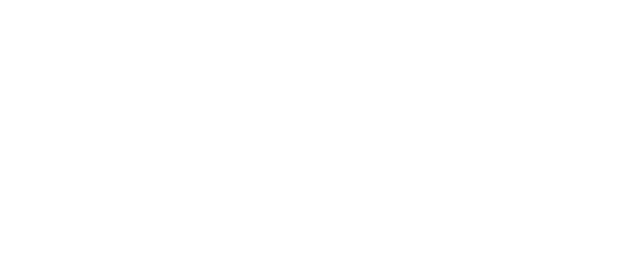
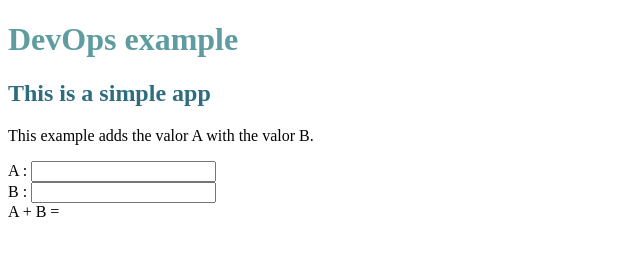
Before and after one commit to DaniAlCri/DevOpsExample, a plain HTML site: page AddWebpage.html in a window 1280 px wide. Shown: the whole page, without its empty margins (0-640 px from the left). Drawn offline with Linux system fonts and the light colour scheme.

Commit message:
Actualización de scripts
Se han actualizado AddWebpage.html y script.js para que funcionen como ejemplofinal.html

```diff
--- a/AddWebpage.html
+++ b/AddWebpage.html
@@ -3,10 +3,10 @@
 	<!--
     script de javascript que permita sumar los valores
     id="aValue" e id="bValue" para almacenarlos en id="value"
-    El script se llamará "add"
-	<script>
-	</script>
+    El script se llama "script.js"
 	-->
+	<script type="text/javascript" src="script.js"></script>
+
 	<body>
 		<!--
       Explicación de la página y título: "DevOps example"
@@ -16,5 +16,22 @@
       Añadir dos cuadros de texto y un botón para activar el
       el script "add".
 		-->
+		<h1 style="color: #5e9ca0;">DevOps example</h1>
+		<h2 style="color: #2e6c80;">This is a simple app</h2>
+		<p>This example adds the valor A with the valor B.</p>
+
+		<form oninput="add(aValue, bValue)">
+			A :
+			<input type="number" id="aValue" name="TextBox1">
+			<br>
+			B :
+			<input type="number" id="bValue" name="TextBox2">
+			<br>
+			A + B =
+			<output type="number" id="result" name="output">
+			<br>
+		</form>
+
+
 	</body>
 </html>
--- a/script.js
+++ b/script.js
@@ -1,5 +1,9 @@
 function add(a, b) {
 	var result
-	return result = a + b;
+
+			a = parseInt(document.getElementById("aValue").value);
+			b = parseInt(document.getElementById("bValue").value);
+			result = a + b;
+
+			document.getElementById("result").value = result;
 }
-console.log(add(4, 6))
```
